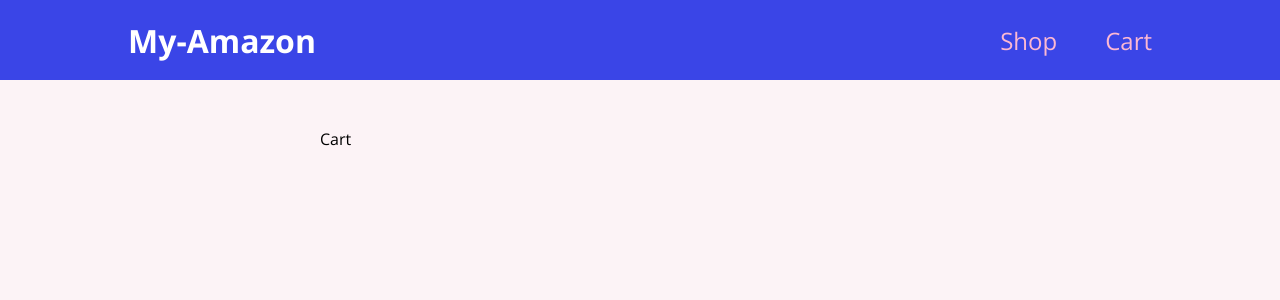
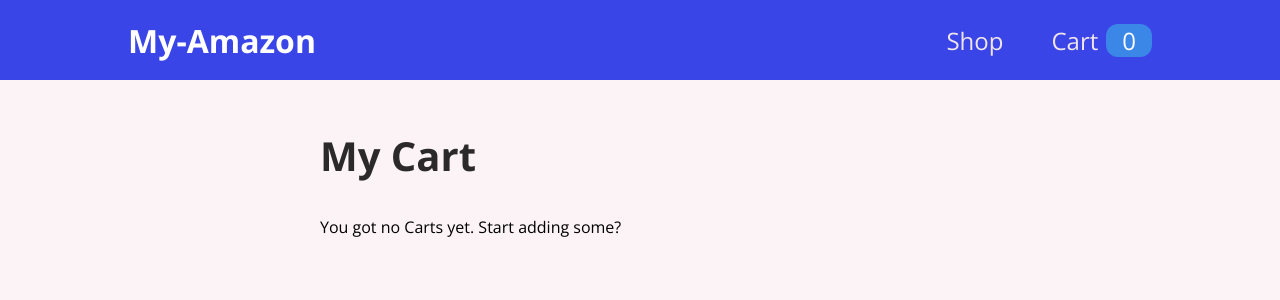
Before and after one commit to avi-lucky/My-Amazon, a React (Create React App) app: page /cart in a window 1280 px wide. Shown: the top 300 px of the page. Built offline with nearby package versions, Linux system fonts and the light colour scheme.

Commit message:
Add Items To Cart

```diff
--- a/src/components/layout/MainNavigation.js
+++ b/src/components/layout/MainNavigation.js
@@ -1,18 +1,25 @@
-import { Link } from 'react-router-dom';
+import { useContext } from "react";
+import { Link } from "react-router-dom";
 
-import classes from './MainNavigation.module.css';
+import classes from "./MainNavigation.module.css";
+import CartContext from "../../store/cart.context";
 
 function MainNavigation() {
+  const cartCtx = useContext(CartContext);
+
   return (
     <header className={classes.header}>
       <div className={classes.logo}>My-Amazon</div>
       <nav>
         <ul>
           <li>
-            <Link to='/'>Shop</Link>
+            <Link to="/">Shop</Link>
           </li>
           <li>
-            <Link to='/cart'>Cart</Link>
+            <Link to="/cart">
+              Cart
+              <span className={classes.badge}>{cartCtx.totalCart}</span>
+            </Link>
           </li>
         </ul>
       </nav>
--- a/src/components/layout/MainNavigation.module.css
+++ b/src/components/layout/MainNavigation.module.css
@@ -29,7 +29,7 @@
 .header a {
   text-decoration: none;
   font-size: 1.5rem;
-  color: #fcb8d2;
+  color: #f0e5e9;
 }
 
 .header a:hover,
@@ -39,7 +39,7 @@
 }
 
 .badge {
-  background-color: #cc2062;
+  background-color:#3a87e7;
   color: white;
   border-radius: 12px;
   padding: 0 1rem;
--- a/src/components/shopping/ShopItem.js
+++ b/src/components/shopping/ShopItem.js
@@ -1,7 +1,27 @@
-import Card from '../ui/Card';
-import classes from './ShopItem.module.css';
+import { useContext } from "react";
+
+import Card from "../ui/Card";
+import classes from "./ShopItem.module.css";
+import CartContext from "../../store/cart.context";
 
 function ShopItem(props) {
+  const cartCtx = useContext(CartContext);
+
+  const itemIsCart = cartCtx.itemIsCart(props.id);
+
+  function toggleCartStatusHandler() {
+    if (itemIsCart) {
+      cartCtx.removeCart(props.id);
+    } else {
+      cartCtx.addCart({
+        id: props.id,
+        title: props.title,
+        description: props.description,
+        image: props.image,
+      });
+    }
+  }
+
   return (
     <li className={classes.item}>
       <Card>
@@ -13,7 +33,9 @@ function ShopItem(props) {
           <p>{props.description}</p>
         </div>
         <div className={classes.actions}>
-        <button>Add To Cart</button>
+          <button onClick={toggleCartStatusHandler}>
+            {itemIsCart ? "Remove from Cart" : "Add to Cart"}
+          </button>
         </div>
       </Card>
     </li>
--- a/src/index.js
+++ b/src/index.js
@@ -1,13 +1,16 @@
-import React from 'react';
-import ReactDOM from 'react-dom';
-import { BrowserRouter } from 'react-router-dom';
+import React from "react";
+import ReactDOM from "react-dom";
+import { BrowserRouter } from "react-router-dom";
 
-import './index.css';
-import App from './App';
+import "./index.css";
+import App from "./App";
+import { CartContextProvider } from "./store/cart.context";
 
 ReactDOM.render(
-  <BrowserRouter>
-    <App />
-  </BrowserRouter>,
-  document.getElementById('root')
+  <CartContextProvider>
+    <BrowserRouter>
+      <App />
+    </BrowserRouter>
+  </CartContextProvider>,
+  document.getElementById("root")
 );
--- a/src/pages/Cart.js
+++ b/src/pages/Cart.js
@@ -1,5 +1,25 @@
+import { useContext } from "react";
+
+import CartContext from "../store/cart.context";
+import ShopList from "../components/shopping/ShopList";
+
 function Cart() {
-    return <div>Cart</div>;
+  const cartCtx = useContext(CartContext);
+
+  let content;
+
+  if (cartCtx.totalCart === 0) {
+    content = <p>You got no Carts yet. Start adding some?</p>;
+  } else {
+    content = <ShopList shops={cartCtx.cart} />;
   }
 
-  export default Cart;
+  return (
+    <section>
+      <h1>My Cart</h1>
+      {content}
+    </section>
+  );
+}
+
+export default Cart;
--- a/src/store/cart.context.js
+++ b/src/store/cart.context.js
@@ -3,22 +3,36 @@ import { createContext, useState } from 'react';
 const CartContext = createContext({
     cart: [],
     totalCart: 0,
+    addCart: (cartShop) => {},
+    removeCart: (shopping) => {},
+    itemIsCart: (shopping) => {}
 });
 
-function CartContextProvider(props) {
+export function CartContextProvider(props) {
     const [userCart, setUserCart] = useState([]);
 
     function addCartHandler(cartShop) {
-        setUserCart(() => {});
+        setUserCart((prevUserCart) => {
+            return prevUserCart.concat(cartShop);
+        });
     }
 
-    function removeCartHandler() {}
+    function removeCartHandler(shopping) {
+        setUserCart(prevUserCart => {
+            return prevUserCart.filter(shop => shop.id !== shopping);
+        });
+    }
 
-    function itemIsCartHandler() {}
+    function itemIsCartHandler(shopping) {
+        return userCart.some(shop => shop.id === shopping);
+    }
 
     const context = {
         cart: userCart,
         totalCart: userCart.length,
+        addCart: addCartHandler,
+        removeCart: removeCartHandler,
+        itemIsCart: itemIsCartHandler
     };
 
     return (
@@ -27,3 +41,5 @@ function CartContextProvider(props) {
         </CartContext.Provider>
     );
 }
+
+export default CartContext;
```
Lines whose indentation alone changed are shown as unchanged.
